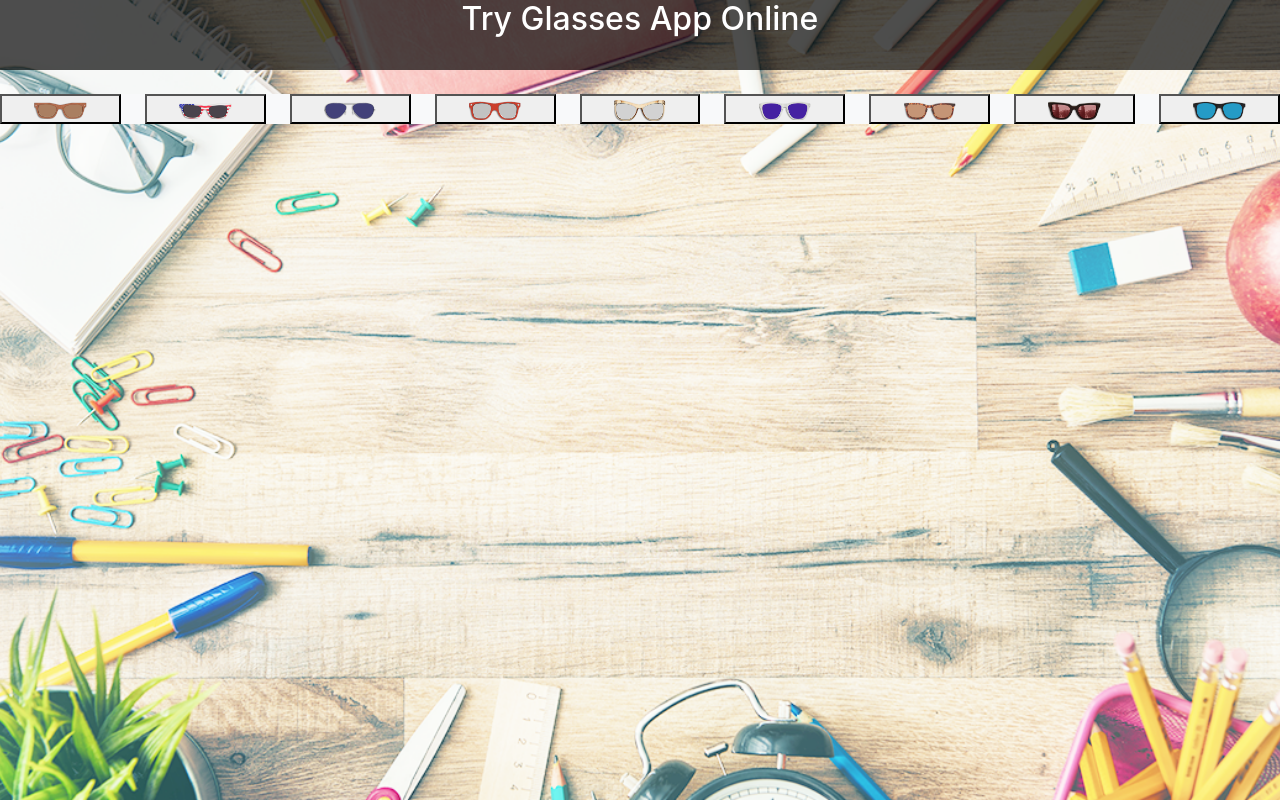
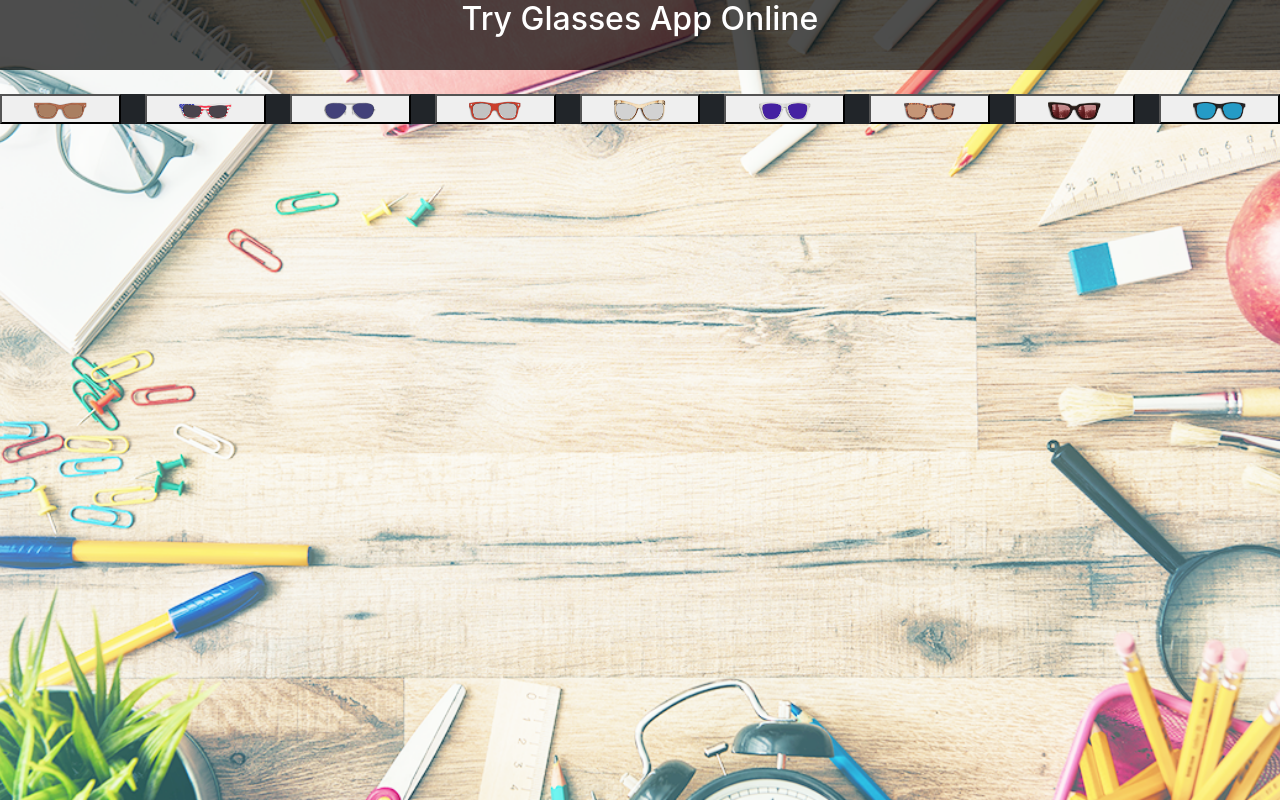
Before and after one commit to duyminh94/BC32_React_BT2, a React (Create React App) app: page / in a window 1280 px wide. Built offline with nearby package versions, Linux system fonts and the light colour scheme; the HTML template or start-up script is replaced by a standard one.

Commit message:
uploadsouce

```diff
--- a/src/1_Companent/GlassesList.jsx
+++ b/src/1_Companent/GlassesList.jsx
@@ -3,8 +3,8 @@ export const GlassesList = ({ products, onSelect }) => {
 
     return (
         <div className="container">
-            <div className='mt-4 bg-light'>
-                <div className='row'>
+            <div className='mt-4 bg-dark'>
+                <div className="row">
                     {products.map((product => {
                         return (
                             <div key={product.id} className=" mx-auto col">
```
